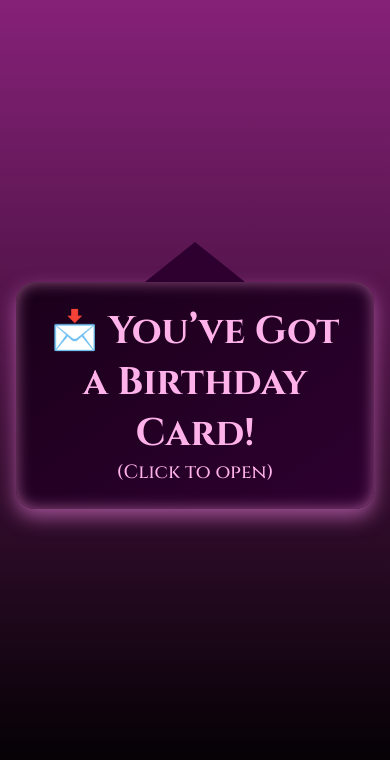
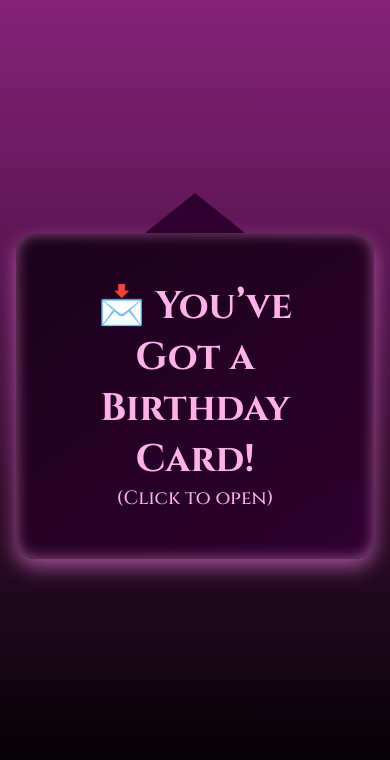
Before and after one commit to ShaynaMBarclay/Happy-Birthday-Lauren, a React (Vite) app: page / in a window 390 px wide. Shown: the top 760 px of the page. Built offline with nearby package versions, Linux system fonts and the light colour scheme; a web font is replaced by a local one.

Commit message:
mobile fix

```diff
--- a/src/App.css
+++ b/src/App.css
@@ -267,7 +267,7 @@ html, body {
   }
 
   .envelope-card {
-    padding: 2rem 2.5rem;
+    padding: 2rem;
     font-size: 1.4rem;
   }
 
@@ -310,8 +310,9 @@ html, body {
   }
 
   .envelope-card {
-    padding: 1.5rem;
+    padding: 3rem;
     font-size: 1.2rem;
+    max-height: 90vh;
   }
 
   .envelope-card::before {
```
